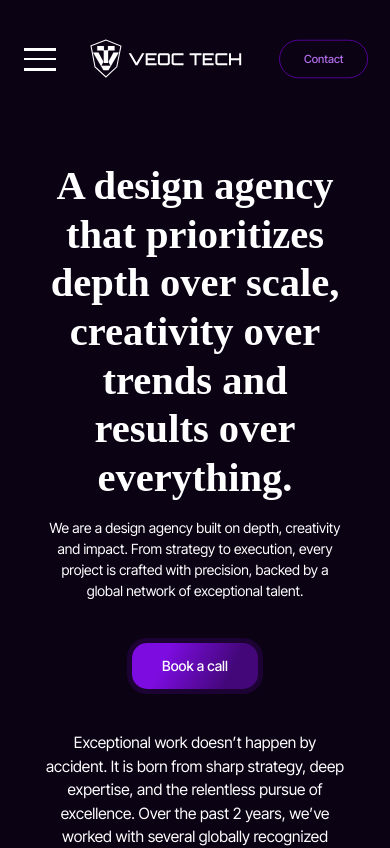
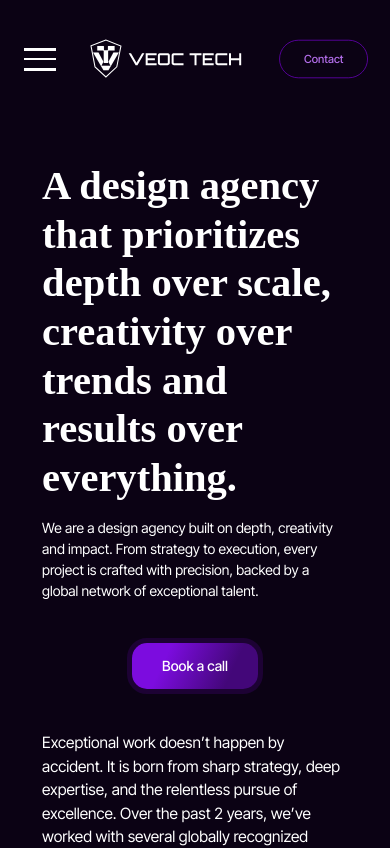
Before and after one commit to HoodieDan/veoc-tech, a React (Vite) app: page /portfolio in a window 390 px wide. Shown: the top 848 px of the page. Built offline with nearby package versions, Linux system fonts and the light colour scheme; a web font is replaced by a local one.

Commit message:
feat: add new project images and improve layout responsiveness

```diff
--- a/src/assets/styles/base/base.scss
+++ b/src/assets/styles/base/base.scss
@@ -82,6 +82,12 @@ p {
     @include media('<small') {
       font-size: calc($vw / 500px * 30px);
     }
+  }
+}
+
+br {
+  @include media('<phone') {
+    visibility: hidden;
   }
 }
 
--- a/src/pages/HomePage.tsx
+++ b/src/pages/HomePage.tsx
@@ -3,6 +3,9 @@ import heroImg from '../assets/images/hero-img.png';
 import projectWatersmith from '../assets/images/project-watersmith.png';
 import projectPromptGuardian from '../assets/images/project-prompt-guardian.png';
 import projectGlobalink from '../assets/images/project-globalink.png';
+import projectTheVault from '../assets/images/mystery-box.png';
+import projectLease from '../assets/images/project-lease.png';
+import projectIdkk from '../assets/images/tobyteq.png';
 import check from '../assets/images/check.svg';
 import star from '../assets/images/star.svg';
 import stopwatch from '../assets/images/stopwatch.svg';
@@ -84,6 +87,9 @@ const HomePage: React.FC = () => {
                         <img src={projectWatersmith} alt="watersmith project image" className="me-4" style={{ display: 'inline-block' }} />
                         <img src={projectPromptGuardian} alt="prompt guardian project image" className="me-4" style={{ display: 'inline-block' }} />
                         <img src={projectGlobalink} alt="globalink project image" className="me-4" style={{ display: 'inline-block' }} />
+                        <img src={projectTheVault} alt="the vault project image" className="me-4" style={{ display: 'inline-block' }} />
+                        <img src={projectIdkk} alt="tobyteq project image" className="me-4" style={{ display: 'inline-block' }} />
+                        <img src={projectLease} alt="lease project image" className="me-4" style={{ display: 'inline-block' }} />
                     </div>
                 </div>
                 <div className="container py-5">
--- a/src/pages/Portfolio.tsx
+++ b/src/pages/Portfolio.tsx
@@ -10,7 +10,7 @@ const Portfolio: React.FC = () => {
     return (
         <div className="portfolio">
             <section className="hero">
-                <div className="container d-flex flex-column justify-content-center align-items-center p-5 text-center">
+                <div className="container d-flex flex-column justify-content-center align-items-center p-5 text-lg-center text-md-center">
                     <h1>
                         A design agency that prioritizes depth
                         over scale, creativity over trends and
```
